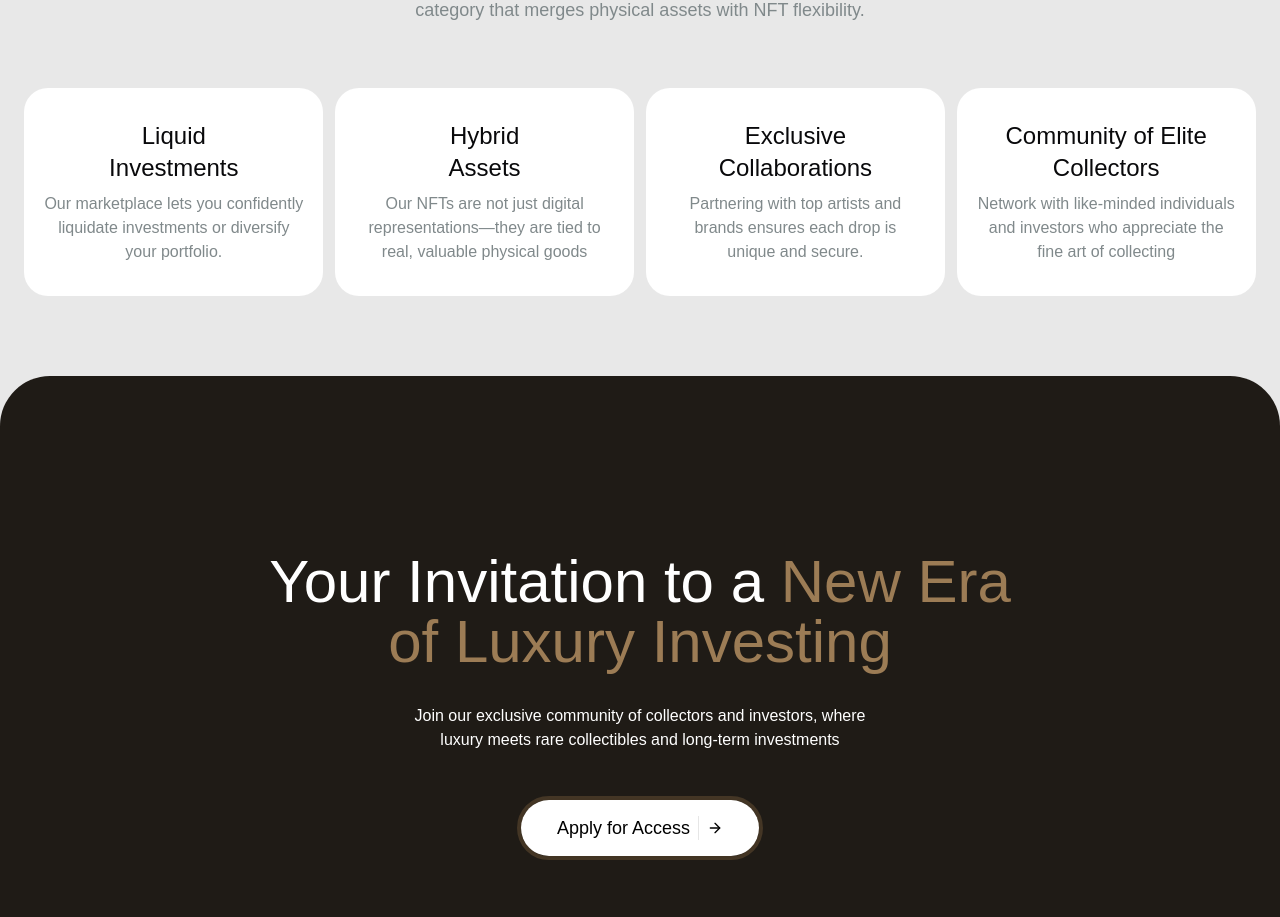
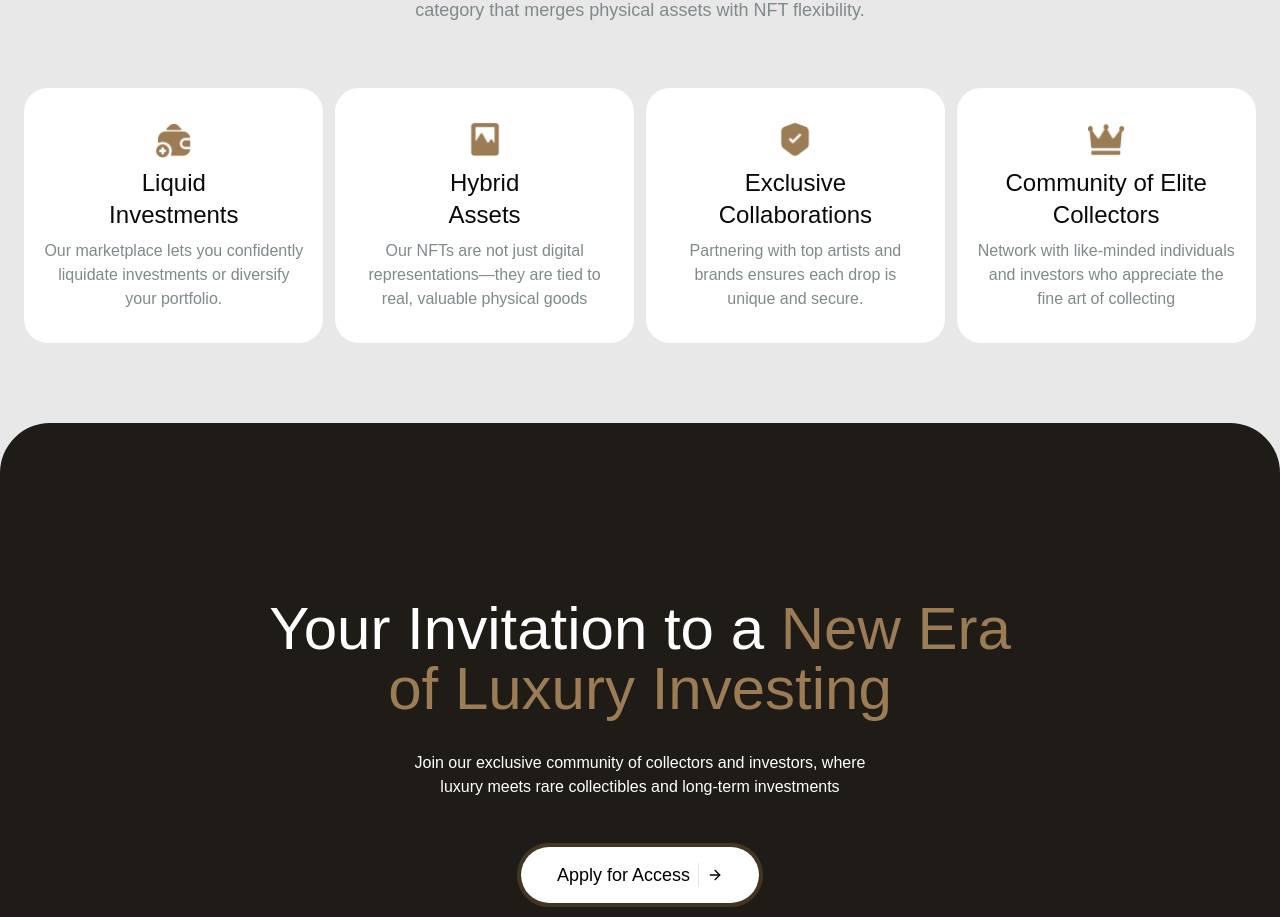
Before and after one commit to 0xsid0703/Luxury-FE, a Next.js app: page / in a window 1280 px wide. Shown: the part 5500-6417 px from the top of the page. Built offline with nearby package versions, Linux system fonts and the light colour scheme.

Commit message:
added icon on opportunities

```diff
--- a/components/dashboard/Opportunities.tsx
+++ b/components/dashboard/Opportunities.tsx
@@ -79,7 +79,8 @@ const Opportunities = () => {
         <div className="grid grid-cols-4 gap-3">
           <div className="flex flex-col py-8 px-5 rounded-3xl bg-white">
             <div className=""></div>
-            <div className="flex flex-col gap-2 text-center">
+            <div className="flex flex-col gap-2 text-center items-center">
+              <Image src={"/wallet-add.png"} width={40} height={40} alt="" />
               <div className="text-2xl">
                 Liquid
                 <br /> Investments
@@ -93,7 +94,8 @@ const Opportunities = () => {
           </div>
           <div className="flex flex-col py-8 px-5 rounded-3xl bg-white">
             <div className=""></div>
-            <div className="flex flex-col gap-2 text-center">
+            <div className="flex flex-col gap-2 text-center items-center">
+              <Image src={"/frame.png"} width={40} height={40} alt="" />
               <div className="text-2xl">
                 Hybrid
                 <br /> Assets
@@ -108,7 +110,8 @@ const Opportunities = () => {
           </div>
           <div className="flex flex-col py-8 px-5 rounded-3xl bg-white">
             <div className=""></div>
-            <div className="flex flex-col gap-2 text-center">
+            <div className="flex flex-col gap-2 text-center items-center">
+              <Image src={"/shield-tick.png"} width={40} height={40} alt="" />
               <div className="text-2xl">
                 Exclusive <br /> Collaborations
               </div>
@@ -122,7 +125,8 @@ const Opportunities = () => {
           </div>
           <div className="flex flex-col py-8 px-5 rounded-3xl bg-white">
             <div className=""></div>
-            <div className="flex flex-col gap-2 text-center">
+            <div className="flex flex-col gap-2 text-center items-center">
+              <Image src={"/people.png"} width={40} height={40} alt="" />
               <div className="text-2xl">
                 Community of Elite
                 <br /> Collectors
```
